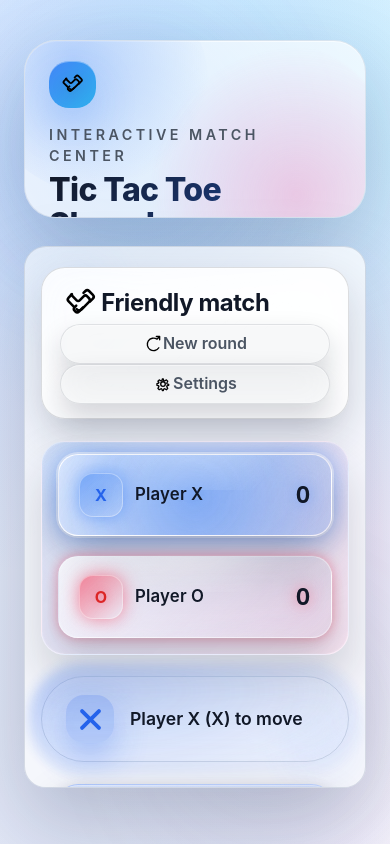
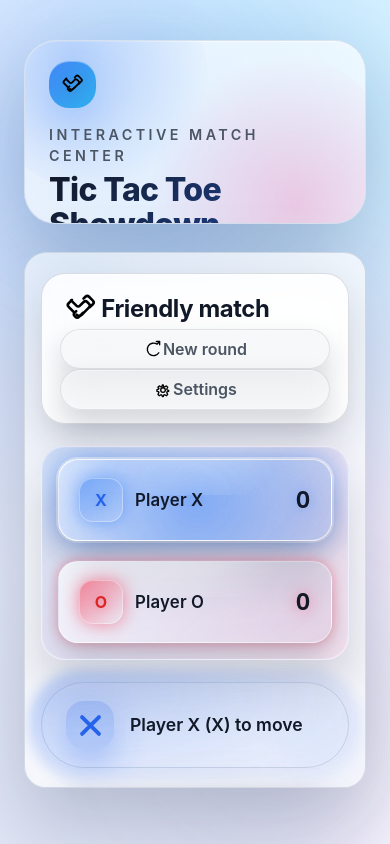
Before and after one commit to Alex-Unnippillil/tictactoe, a website: page index.html in a window 390 px wide. Drawn offline with Linux system fonts and the light colour scheme; files that its build step writes are made by us from their sources.

Commit message:
fix(ui): increase bottom spacing

```diff
--- a/site/css/style.css
+++ b/site/css/style.css
@@ -365,6 +365,7 @@ body.page--game {
   align-items: center;
   width: min(64rem, 100%);
   padding: clamp(1.25rem, 2.5vw, 1.9rem) clamp(1.5rem, 3.5vw, 2.75rem);
+  padding-block-end: clamp(1.9rem, 3vw, 3rem);
   border-radius: 32px;
   background: color-mix(in srgb, var(--glass-surface) 92%, transparent);
   border: 1px solid color-mix(in srgb, var(--glass-border) 65%, transparent);
@@ -671,6 +672,7 @@ button:focus-visible {
   border: 1px solid var(--glass-border);
   border-radius: clamp(1.25rem, 1.5vw + 1rem, 2rem);
   padding: clamp(1.75rem, 2.2vw + 1.5rem, 3.5rem);
+  padding-block-end: clamp(2.5rem, 2.5vw + 2rem, 4rem);
   box-shadow: var(--glass-shadow);
   overflow: hidden;
   z-index: 0;
@@ -1480,6 +1482,7 @@ button:focus-visible {
   gap: 24px;
   align-content: space-between;
   min-height: clamp(360px, 52vh, 520px);
+  padding-block-end: clamp(1.5rem, 2vw, 2.5rem);
 }
 
 .controls {
```
